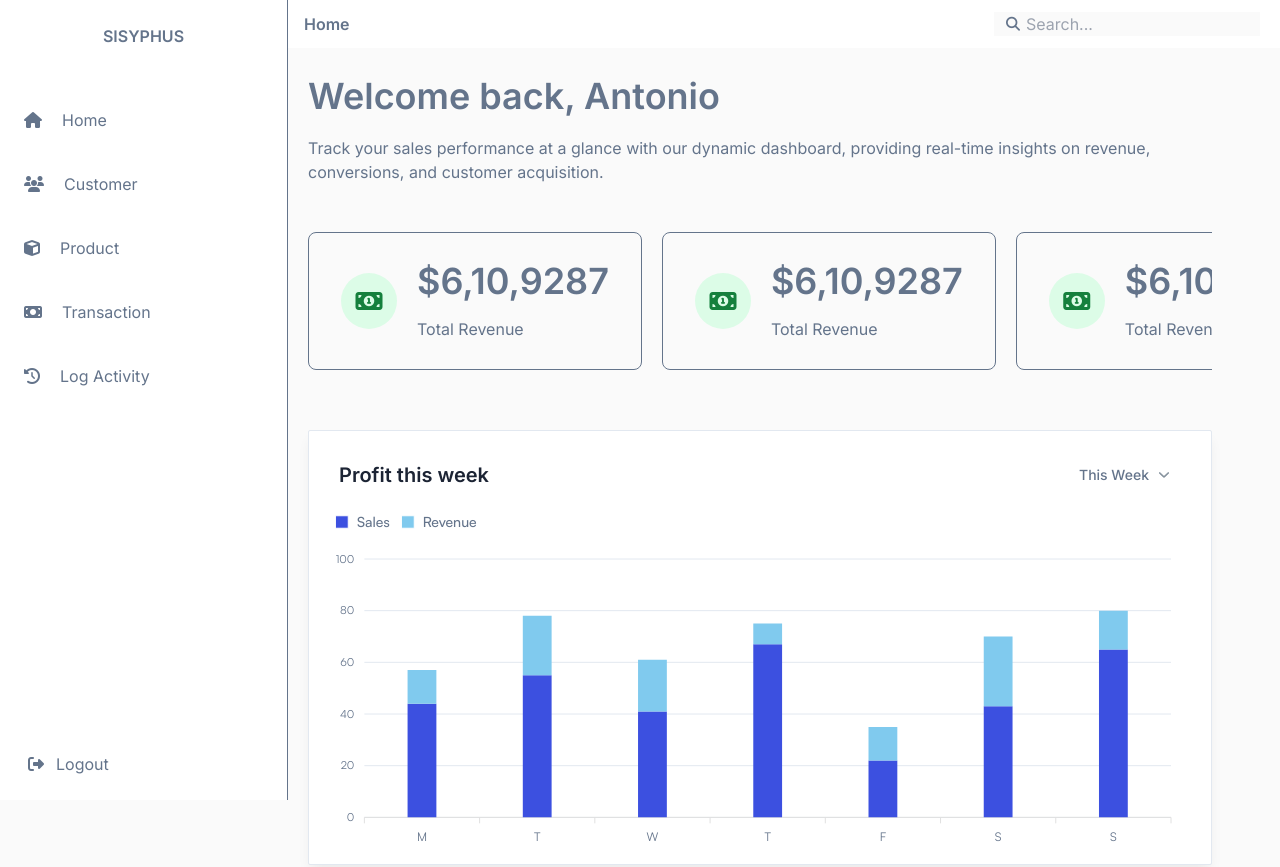
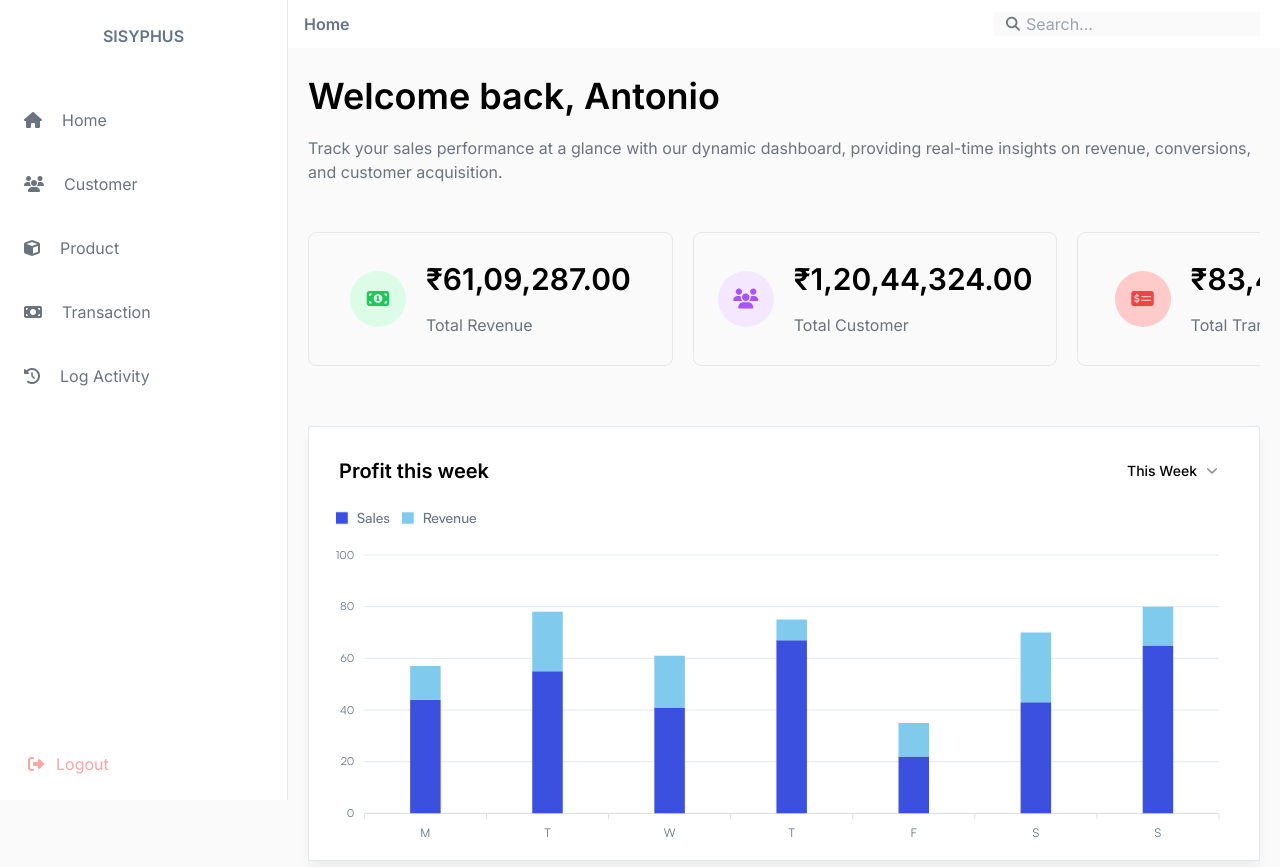
Before and after one commit to TheMoeEntity/ditco-assessment, a Next.js app: page / in a window 1280 px wide. Shown: the top 867 px of the page. Built offline with nearby package versions, Linux system fonts and the light colour scheme.

Commit message:
Update types, styles, and layout in various components; add IDashboard interface
- Updated types in types.ts and added IDashboard interface
- Modified globals.css to update border and background colors for apexcharts tool

```diff
--- /dev/null
+++ b/src/Helpers/Hooks/index.tsx
@@ -0,0 +1,25 @@
+"use client"
+import { useEffect, useRef } from "react";
+import { useState } from 'react';
+
+export function useClientMediaQuery(query: string) {
+    const [matches, setMatches] = useState<null | boolean>(null);
+
+    useEffect(() => {
+        const mediaQueryList = window.matchMedia(query);
+
+        const handleMatchChange = (e: any) => {
+            setMatches(e.matches);
+        };
+
+        mediaQueryList.addEventListener('change', handleMatchChange);
+        setMatches(mediaQueryList.matches);
+
+        return () => {
+            mediaQueryList.removeEventListener('change', handleMatchChange);
+        };
+        // const isMobile = useClientMediaQuery('(max-width: 600px)');
+    }, [query]);
+
+    return matches;
+}
--- a/src/app/globals.css
+++ b/src/app/globals.css
@@ -83,15 +83,15 @@
 }
 
 .apexcharts-xaxistooltip-bottom:after {
-    @apply !border-b-gray dark:!border-b-meta-4;
+    @apply dark:!border-b-meta-4;
 }
 
 .apexcharts-xaxistooltip-bottom:before {
-    @apply !border-b-gray dark:!border-b-meta-4;
+    @apply dark:!border-b-meta-4;
 }
 
 .apexcharts-xaxistooltip-bottom {
-    @apply !rounded !border-none !bg-gray !text-xs !font-medium !text-black dark:!text-white;
+    @apply !rounded !border-none !text-xs !font-medium !text-black dark:!text-white;
 }
 
 .apexcharts-tooltip-series-group {
--- a/src/app/page.tsx
+++ b/src/app/page.tsx
@@ -2,7 +2,7 @@ import Dashboard from "@/components/Dashboard";
 
 export default function Home() {
   return (
-    <main className="flex min-h-screen mx-auto max-w-7xl">
+    <main className="flex min-h-screen w-full mx-auto max-w-7xl">
       <Dashboard />
     </main>
   );
--- a/src/app/signup/page.tsx
+++ b/src/app/signup/page.tsx
@@ -5,17 +5,17 @@ import Image from "next/image";
 
 const page = () => {
   return (
-    <section className="w-full h-auto flex flex-col lg:flex-row mx-auto max-w-7xl">
-      <div className="px-10 min-h-[840px] object-cover relative flex flex-col items-center justify-center w-full bg-[#2B64F4] lg:w-[50%]  lg:flex-[50%] h-auto">
-        <div className="absolute top-10 left-10 md:left-18 md:text-4xl text-2xl text-white">
+    <section className="w-full h-auto flex flex-col lg:flex-row mx-auto max-w-[2000px]">
+      <div className="px-10 min-h-screen object-cover relative flex flex-col items-center justify-center w-full bg-[#2B64F4] lg:w-[50%]  lg:flex-[50%] h-auto">
+        <div className="absolute top-10 left-7 md:left-18 md:text-4xl text-3xl text-white">
           Spar
         </div>
-        <div className="absolute bottom-10 left-10 md:left-18 text-[lightgray] text-sm ">
+        <div className="absolute bottom-10 left-7 md:left-18 text-[lightgray] text-sm ">
           Copyright &copy; 2021 Spar Inc. Proudly made in India.
         </div>
 
         <div className="w-auto mx-auto flex-col flex gap-y-10">
-          <div className=" w-[80%] mx-auto" >
+          <div className="md:w-[80%] mx-auto" >
             <Image
               src={winterman}
               alt="winterman"
@@ -24,8 +24,8 @@ const page = () => {
               className="object-cover w-full h-auto"
             />
           </div>
-          <div className="text-white md:w-[80%] lg:pl-10 flex flex-col gap-y-4">
-            <h1 className="text-2xl md:text-4xl font-semibold">
+          <div className="text-white md:w-[80%] flex md:mx-auto flex-col gap-y-10">
+            <h1 className="text-4xl font-semibold">
               We simplify your financial handlings
             </h1>
             <p>
--- a/src/components/AppLayout/index.tsx
+++ b/src/components/AppLayout/index.tsx
@@ -1,12 +1,20 @@
 "use client";
-import React, { ReactNode, useState } from "react";
+import React, { ReactNode, useEffect, useState } from "react";
 import Sidebar from "../Sidebar";
 import Header from "../Header";
 import { UserProvider } from "@/Helpers/contextAPI/sidebar-context";
 import { usePathname } from "next/navigation";
+import { useClientMediaQuery } from "@/Helpers/Hooks";
 
 const AppLayout = ({ children }: { children: ReactNode }) => {
   const [sidebar, setSideBar] = useState(false);
+  const isMD = useClientMediaQuery('(min-width: 768px)');
+  useEffect(()=> {
+    if (isMD === true) {
+      setSideBar(true)
+    }
+    console.log(isMD)
+  },[isMD])
   const pathname = usePathname();
   return (
     <div>
--- a/src/components/Dashboard/index.tsx
+++ b/src/components/Dashboard/index.tsx
@@ -5,19 +5,50 @@ import { useContext, useState } from "react";
 import CardDataStats from "../Cards/CardDataStats";
 import Charts from "../Cards/Charts";
 import SalesCharts from "../Cards/SalesCharts";
+import { IDashBoard } from "@/Helpers/types";
 
 const Dashboard = () => {
-  const { setSideBar, sidebar } = useContext(sideContext);
+  const { sidebar } = useContext(sideContext);
+  const dashAssets: IDashBoard[] = [
+    {
+      color: 'bg-green-100',
+      amount: 6109287,
+      title: 'Total Revenue',
+      icon: 'fas fa-money-bill-alt',
+      iconColor: 'text-green-500',
+    },
+    {
+      color: 'bg-purple-100',
+      iconColor: 'text-purple-500',
+      amount: 12044324,
+      title: 'Total Customer',
+      icon: 'fas fa-users'
+    },
+    {
+      color: 'bg-red-200',
+      iconColor: 'text-red-500',
+      amount: 8343782,
+      title: 'Total Transaction',
+      icon: 'fas fa-money-check-alt'
+    },
+    {
+      color: 'bg-purple-100',
+      iconColor: 'text-purple-500',
+      amount: 19744324,
+      title: 'Total Product',
+      icon: 'fas fa-shopping-bag'
+    },
+  ]
   return (
-    <div className="flex w-full overflow-hidden bg-[#fafafa] flex-col gap-y-5 py-7 px-5 min-h-full relative transition-all duration-700">
+    <div className="flex w-full overflow-hidden text-black bg-[#fafafa] flex-col gap-y-5 py-7 px-5 min-h-full relative transition-all duration-700">
       <div
         className={
-          `w-full flex flex-col gap-y-5 trans mx-auto lg:pl-[18rem]  md:pr-[3rem] ` +
+          `w-full flex flex-col gap-y-5 trans mx-auto lg:pl-[18rem] ` +
           (sidebar && "pl-[19rem]")
         }
       >
         <div className="flex flex-col gap-y-5">
-          <h1 className="font-semibold text-2xl md:text-4xl">
+          <h1 className="font-semibold text-2xl text-black md:text-4xl">
             Welcome back, Antonio
           </h1>
           <p className="text-gray-500">
@@ -30,19 +61,22 @@ const Dashboard = () => {
         <div className="flex flex-col m-auto no-scrollbar mt-7 p-auto w-full">
           <div className="flex overflow-x-scroll no-scrollbar pb-10 no-scrollbar">
             <div className="flex gap-5 flex-nowrap mr-10 whitespace-nowrap">
-              {[...Array(4)].map((x, i) => (
+              {dashAssets.map((x, i) => (
                 <div
-                  className="min-w-[250px] max-w-full w-full flex justify-center items-center gap-x-5 border-[1px] rounded-lg px-8 py-7"
+                  className="min-w-[190px] max-w-full w-full flex justify-center items-center gap-x-5 border-[1px] rounded-lg px-8 py-7"
                   key={i}
                 >
-                  <div className="flex items-center justify-center rounded-full w-14 h-14 bg-green-100">
-                    <span className="fas fa-money-bill-alt text-green-700 text-2xl"></span>
+                  <div>
+                    <div className={"flex items-center justify-center rounded-full w-[56px] h-[56px] " + (x.color)}>
+                      <span className={"text-xl " + (x.icon) + ` ${x.iconColor}`}></span>
+                    </div>
                   </div>
+
                   <div className="flex flex-col gap-y-4 items-stretch justify-between">
-                    <span className="font-semibold md:text-4xl text-2xl">
-                      $6,10,9287
+                    <span className="font-semibold md:text-3xl text-2xl">
+                      {x.amount.toLocaleString('en-IN', { style: 'currency', currency: 'INR' })}
                     </span>
-                    <span className="text-gray-500">Total Revenue</span>
+                    <span className="text-gray-500">{x.title}</span>
                   </div>
                 </div>
               ))}
--- a/src/components/Form/index.tsx
+++ b/src/components/Form/index.tsx
@@ -84,7 +84,7 @@ const Form = () => {
         Make sure it contains at least 8 characters, a number or symbols
       </p>
       <div className="flex border-[1px] border-[lightg] rounded-lg ">
-        <div className="bg-[lightgray] w-[20%] md:w-[10%] flex items-center justify-center"></div>
+        <div className="bg-[lightgray] w-[20%] md:w-[15%] flex items-center justify-center">+91</div>
         <input
           placeholder="Mobile"
           type="tel"
--- a/tailwind.config.ts
+++ b/tailwind.config.ts
@@ -23,9 +23,6 @@ const config: Config = {
         current: "currentColor",
         transparent: "transparent",
         white: "#FFFFFF",
-        black: "#1C2434",
-        red: "#FB5454",
-        "black-2": "#010101",
         body: "#64748B",
         bodydark: "#AEB7C0",
         bodydark1: "#DEE4EE",
@@ -33,10 +30,6 @@ const config: Config = {
         primary: "#3C50E0",
         secondary: "#80CAEE",
         stroke: "#E2E8F0",
-        gray: "#EFF4FB",
-        graydark: "#333A48",
-        "gray-2": "#F7F9FC",
-        "gray-3": "#FAFAFA",
         whiten: "#F1F5F9",
         whiter: "#F5F7FD",
         boxdark: "#24303F",
@@ -54,9 +47,6 @@ const config: Config = {
         "meta-8": "#F0950C",
         "meta-9": "#E5E7EB",
         "meta-10": "#0FADCF",
-        success: "#219653",
-        danger: "#D34053",
-        warning: "#FFA70B",
       },
       fontSize: {
         "title-xxl": ["44px", "55px"],
```
Also changed, not shown: src/Helpers/types.ts (+7 -0 lines).
